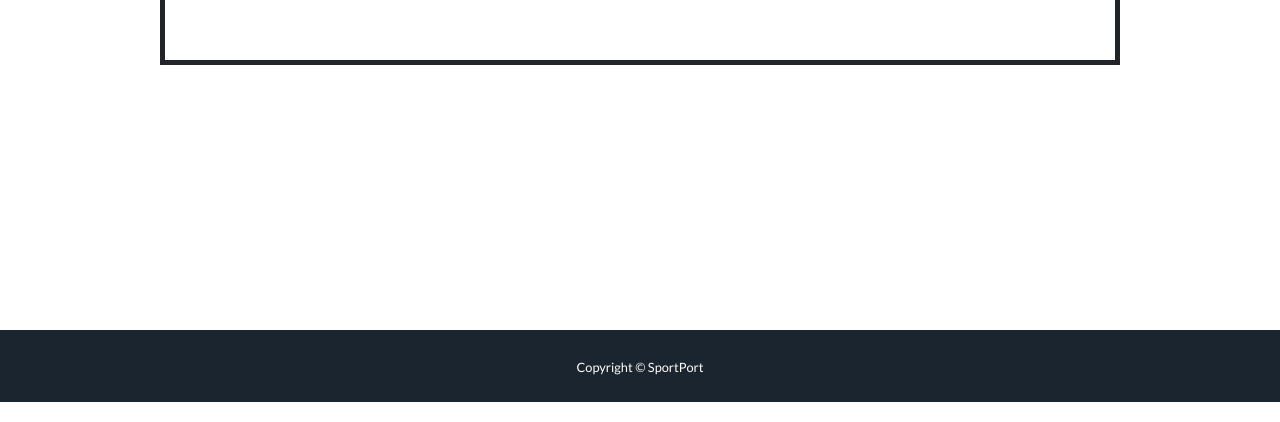
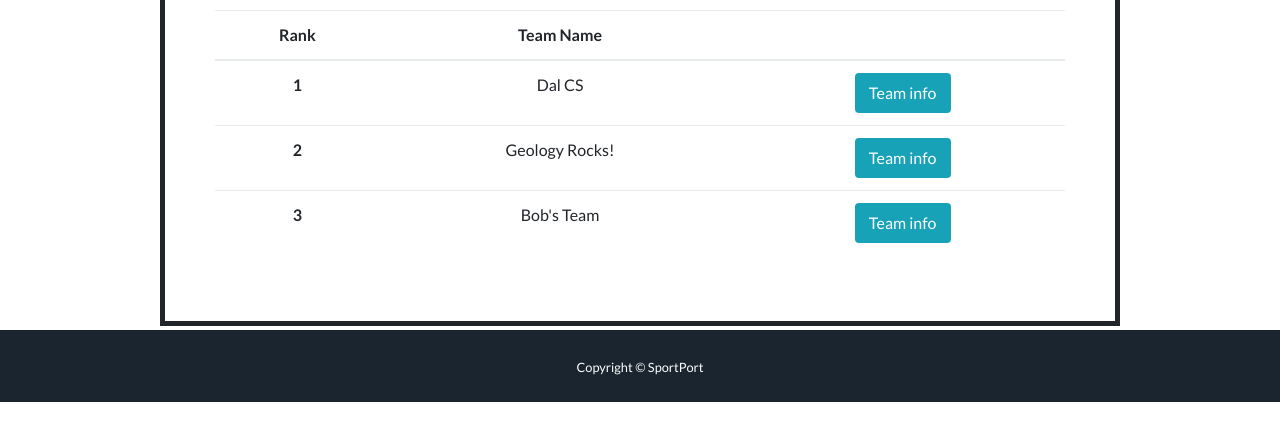
Before and after one commit to 0xMack/sportport, a PHP site: page /leagues.php?sport=1 in a window 1280 px wide. Shown: the part 398-820 px from the top of the page. Run offline with PHP 8.4, Linux system fonts and the light colour scheme.

Commit message:
Added some content to leagues.php

```diff
--- a/leagues.php
+++ b/leagues.php
@@ -68,8 +68,35 @@
                         </a>
                     </div>
                    <h3>League Name</h3>
+                   <table class=\"table\">
+                      <thead>
+                        <tr>
+                            <th>Rank</th>
+                            <th>Team Name</th>
+                            <th></th>
+                        </tr>
+                      </thead>
+                      <tbody>
+                        <tr>
+                            <th scope=\"row\">1</th>
+                            <td>Dal CS</td>
+                            <td><a href=\"team.php?teamid=1\" type=\"button\" class=\"btn btn-info\">Team info</a></td>
+                        </tr>
+                        <tr>
+                            <th scope=\"row\">2</th>
+                            <td>Geology Rocks!</td>
+                            <td><a href=\"team.php?teamid=2\" type=\"button\" class=\"btn btn-info\">Team info</a></td>
+                        </tr>
+                        <tr>
+                            <th scope=\"row\">3</th>
+                            <td>Bob's Team</td>
+                            <td><a href=\"team.php?teamid=3\" type=\"button\" class=\"btn btn-info\">Team info</a></td>
+                        </tr>
+                      </tbody>
+                  </table>
                    </div>";
       ?>
+
   </section>
 
     <footer class="copyright py-4 text-center text-white"  id= "footer">
```
